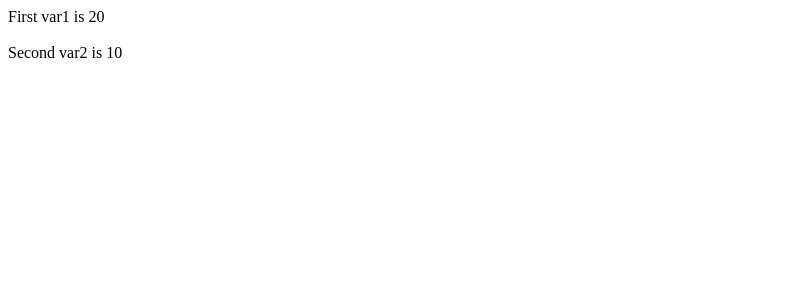
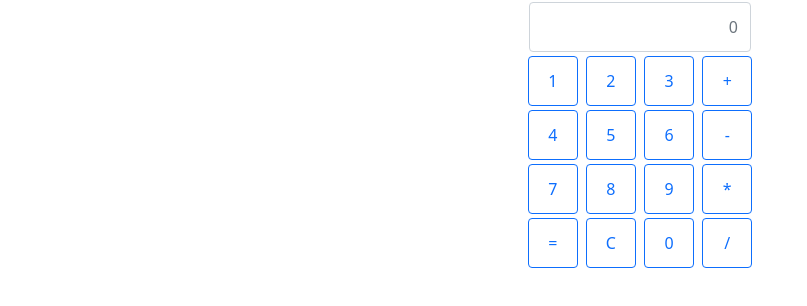
Before and after one commit to sejan-coder/Interactivecares-courses, a plain HTML site: page JAVASCRIPT/index.html in a window 1280 px wide. Shown: the whole page, without its empty margins (0-807 px from the left). Drawn offline with nearby package versions, Linux system fonts and the light colour scheme.

Commit message:
Add files via upload

```diff
--- a/JAVASCRIPT/index.html
+++ b/JAVASCRIPT/index.html
@@ -3,28 +3,95 @@
 <head>
     <meta charset="UTF-8">
     <meta http-equiv="X-UA-Compatible" content="IE=edge">
-    <meta name="viewport" content="width=device-width, initial-scale=1.0">
-    <title>Javascript</title>
+    <title>Real Calculator </title>
+       <!-- Required meta tags -->
+       <meta charset="utf-8">
+       <meta name="viewport" content="width=device-width, initial-scale=1">
+
+       <!-- Bootstrap CSS -->
+       <link href="https://cdn.jsdelivr.net/npm/bootstrap@5.1.2/dist/css/bootstrap.min.css" rel="stylesheet" integrity="sha384-uWxY/CJNBR+1zjPWmfnSnVxwRheevXITnMqoEIeG1LJrdI0GlVs/9cVSyPYXdcSF" crossorigin="anonymous">
+       <style>
+           .btn{
+               height: 50px;
+               width: 50px;
+               margin:2px;
+           }
+           .form{
+               height: 50px;
+               width: 222px;
+               margin:2px;
+               text-align: right;
+           }
+       </style>
+       <script>
+           function buttonfunction(val){
+            form.display.value +=val;
+           }
+
+          function equal(){
+
+            form.display.value=eval(form.display.value);
+           }
+
+           function clearScreen(){
+               form.display.value='';
+           }
+       </script>
 </head>
 <body>
+<header>
 
+</header>
+
+<div align="center" class="calculator" >
+        <form name="form">
+     <input type="text" name="display" class="form  form-control" value="" placeholder="0">
+
+            <div>
+                <button type="button" class="btn btn-outline-primary " value="1" onclick="buttonfunction(this.value)">1 </button>
+                <button type="button" class="btn btn-outline-primary " value="2" onclick="buttonfunction(this.value)">2</button>
+                <button type="button" class="btn btn-outline-primary " value="3" onclick="buttonfunction(this.value)">3</button>
+                <button type="button" class="btn btn-outline-primary " value="+" onclick="buttonfunction(this.value)">+</button>
+                <br>
+                <button type="button" class="btn btn-outline-primary " value="4" onclick="buttonfunction(this.value)">4</button>
+                <button type="button" class="btn btn-outline-primary " value="5" onclick="buttonfunction(this.value)">5</button>
+                <button type="button" class="btn btn-outline-primary " value="6" onclick="buttonfunction(this.value)">6</button>
+                <button type="button" class="btn btn-outline-primary " value="-" onclick="buttonfunction(this.value)">-</button>
+                <br>
+                <button type="button" class="btn btn-outline-primary " value="7" onclick="buttonfunction(this.value)">7</button>
+                <button type="button" class="btn btn-outline-primary " value="8" onclick="buttonfunction(this.value)">8</button>
+                <button type="button" class="btn btn-outline-primary " value="9" onclick="buttonfunction(this.value)">9</button>
+                <button type="button" class="btn btn-outline-primary " value="*" onclick="buttonfunction(this.value)">*</button>
+                <br>
+                <button type="button" class="btn btn-outline-primary " value="1" onclick="equal()">=</button>
+                <button type="button" class="btn btn-outline-primary " value="2" onclick="clearScreen()">C</button>
+                <button type="button" class="btn btn-outline-primary " value="0" onclick="buttonfunction(this.value)">0</button>
+                <button type="button" class="btn btn-outline-primary " value="/" onclick="buttonfunction(this.value)">/</button>
+                <br>
+            </div>
+
+
+        </form>
+
+
+
+
+    </div>
+
+
+
+
+            <script src="https://cdn.jsdelivr.net/npm/bootstrap@5.1.2/dist/js/bootstrap.bundle.min.js" integrity="sha384-kQtW33rZJAHjgefvhyyzcGF3C5TFyBQBA13V1RKPf4uH+bwyzQxZ6CmMZHmNBEfJ" crossorigin="anonymous"></script>
     <script>
-        // suppose we have two variable named var1 and var2.
-        // the variable hold the following values-
-        // var1= 10 ;
-        // var2 =20;
-        // you have to write a code to swap  to the value of the variables.
-        // hint: you may use a temporary variable. but without(add, subs)
-        var var1= 10;
-        var var2 =20;
-        var temp = var1;
-        var1 =var2;
-        var2=temp;                       // var2 = 10
-        document.write("First  var1 is  "+ var1 +"<br/>"); //20
-        document.write("<br>")
-        document.write("Second  var2 is " + var2 );
-
 
     </script>
 </body>
+
+
+    <!-- Option 2: Separate Popper and Bootstrap JS -->
+    <!--
+    <script src="https://cdn.jsdelivr.net/npm/@popperjs/core@2.10.2/dist/umd/popper.min.js" integrity="sha384-7+zCNj/IqJ95wo16oMtfsKbZ9ccEh31eOz1HGyDuCQ6wgnyJNSYdrPa03rtR1zdB" crossorigin="anonymous"></script>
+    <script src="https://cdn.jsdelivr.net/npm/bootstrap@5.1.2/dist/js/bootstrap.min.js" integrity="sha384-PsUw7Xwds7x08Ew3exXhqzbhuEYmA2xnwc8BuD6SEr+UmEHlX8/MCltYEodzWA4u" crossorigin="anonymous"></script>
+    -->
+
 </html>
```
